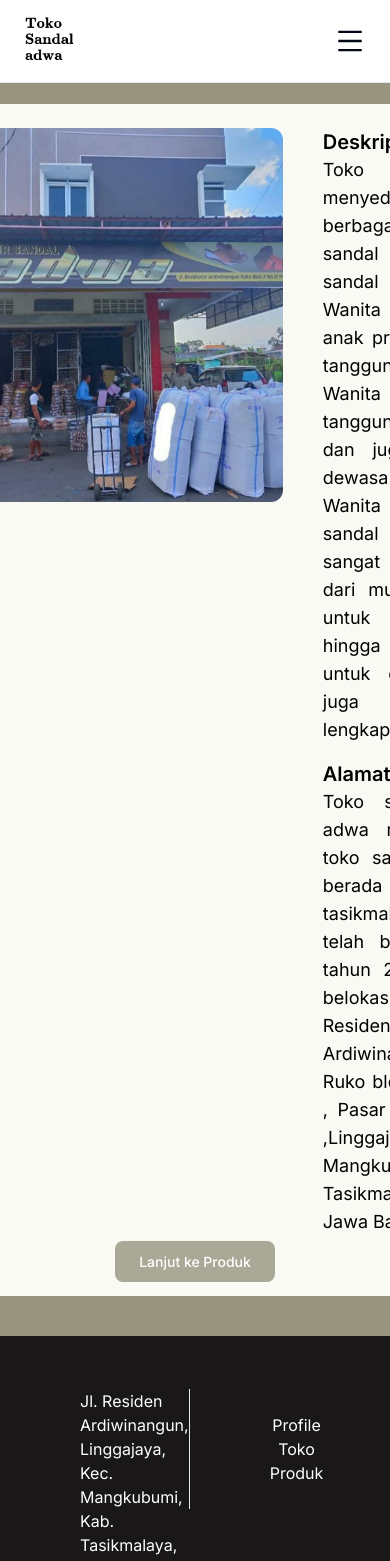
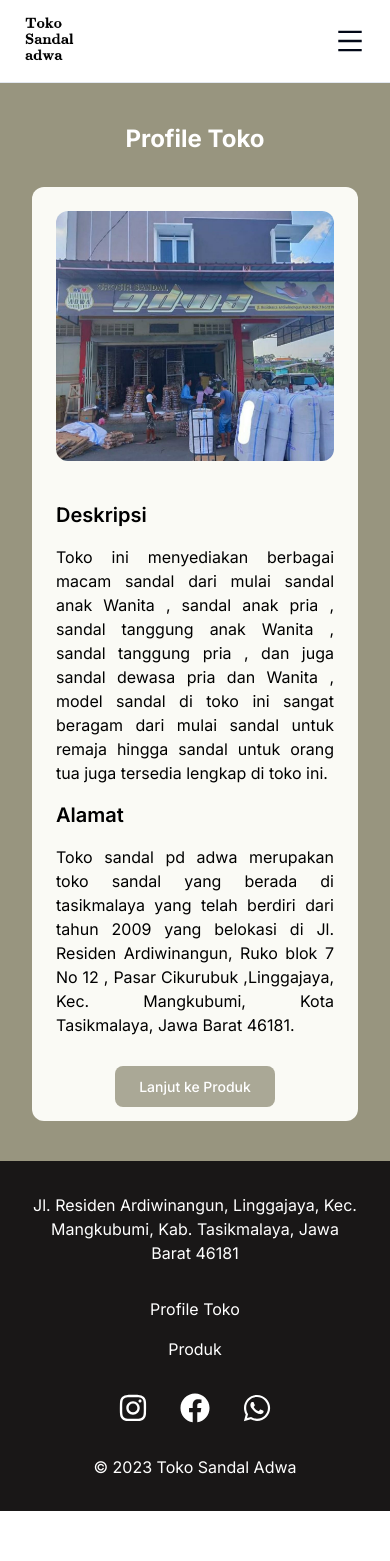
Before and after one commit to pandupan/toko-sendal-ajwa, a Next.js app: page /ProfileToko in a window 390 px wide. Shown: the top 1561 px of the page. After the commit the page ends 1511 px from the top, so only its background shows below. Built offline with nearby package versions, Linux system fonts and the light colour scheme.

Commit message:
[FIX] - Fix Responsive

```diff
--- a/app/ProfileToko/page.tsx
+++ b/app/ProfileToko/page.tsx
@@ -3,14 +3,14 @@ import React from "react";
 
 const page = () => {
   return (
-    <div className="flex py-10 px-20 justify-center items-center bg-[#98957f]">
+    <div className="flex py-10 md:px-20 justify-center items-center bg-[#98957f] mt-[83px] lg:mt-0">
       <div className="flex flex-col justify-center items-center gap-8">
         <h1 className="text-2xl font-bold text-white">Profile Toko</h1>
         <div className="container flex flex-col gap-4 justify-center items-center flex-wrap">
-          <div className="flex justify-center items-center flex-col bg-[#fafaf5] rounded-xl text-black p-6 text-center w-auto h-auto text-sm">
-           <div className="flex flex-row gap-10">
+          <div className="flex flex-col justify-center items-center bg-[#fafaf5] rounded-xl text-black p-6 text-center w-auto h-auto text-sm">
+            <div className="flex flex-col lg:flex-row gap-10">
               <div>
-            <div className="relative w-[375px] h-[374px]">
+                <div className="relative w-full h-[250px] md:w-[375px] md:h-[374px]">
                   <Image
                     src="/image/ilustrasitoko.png"
                     alt="ilustrasitoko"
@@ -18,36 +18,37 @@ const page = () => {
                     className="object-cover rounded-xl"
                   />
                 </div>
-
               </div>
               <div className="flex flex-col text-justify gap-4 ">
-            <div>
-              <h1 className="text-xl font-semibold">
-                Deskripsi
-              </h1>
-              <p className="text-lg">
+                <div className="space-y-4">
+                  <h1 className="text-xl font-semibold mt-0 lg:mt-12">Deskripsi</h1>
+                  <p className="text-base lg:text-lg">
                     Toko ini menyediakan berbagai macam sandal dari mulai sandal
-                anak Wanita , sandal anak pria , sandal tanggung anak Wanita ,
-                sandal tanggung pria , dan juga sandal dewasa pria dan Wanita ,
-                model sandal di toko ini sangat beragam dari mulai sandal untuk
-                remaja hingga sandal untuk orang tua juga tersedia
-                lengkap di toko ini.
+                    anak Wanita , sandal anak pria , sandal tanggung anak Wanita
+                    , sandal tanggung pria , dan juga sandal dewasa pria dan
+                    Wanita , model sandal di toko ini sangat beragam dari mulai
+                    sandal untuk remaja hingga sandal untuk orang tua juga
+                    tersedia lengkap di toko ini.
                   </p>
                 </div>
-              <div>
+                <div className="space-y-4">
                   <h1 className="text-xl font-semibold">Alamat</h1>
-              <p className="text-lg ">
+                  <p className="text-base lg:text-lg">
                     Toko sandal pd adwa merupakan toko sandal yang berada di
-                tasikmalaya yang telah berdiri dari tahun 2009 yang belokasi di
-                Jl. Residen Ardiwinangun, Ruko blok 7 No 12 , Pasar Cikurubuk
-                ,Linggajaya, Kec. Mangkubumi, Kota Tasikmalaya, Jawa Barat
-                46181.
+                    tasikmalaya yang telah berdiri dari tahun 2009 yang belokasi
+                    di Jl. Residen Ardiwinangun, Ruko blok 7 No 12 , Pasar
+                    Cikurubuk ,Linggajaya, Kec. Mangkubumi, Kota Tasikmalaya,
+                    Jawa Barat 46181.
                   </p>
                 </div>
               </div>
             </div>
-           <div className="mt-4">
-            <a href="/ListProduct" title="listproduct" className="bg-[#aaa896] px-6 py-3 font-medium rounded-lg text-white">
+            <div className="mt-10">
+              <a
+                href="/DaftarProduk"
+                title="listproduct"
+                className="bg-[#aaa896] px-6 py-3 font-medium rounded-lg text-white"
+              >
                 Lanjut ke Produk
               </a>
             </div>
--- a/components/layouts/Footer.tsx
+++ b/components/layouts/Footer.tsx
@@ -1,37 +1,33 @@
-import React from 'react'
+import React from "react";
 import { FaInstagram } from "react-icons/fa";
 import { FaFacebook } from "react-icons/fa";
 import { FaWhatsapp } from "react-icons/fa";
 
 const Footer = () => {
   return (
-    <div className='min-h-[250px] bg-[#191717] flex flex-col'>
-      <div className='flex flex-row my-auto text-white h-[120px] justify-between px-20'>
-        <div className=' my-auto'>
-        <h3 className='max-w-[500px] '>
-        Jl. Residen Ardiwinangun, Linggajaya, Kec. Mangkubumi,
-Kab. Tasikmalaya, Jawa Barat 46181
-        </h3>
-        </div>
-        <div className='flex flex-col items-center justify-center text-center px-20 border-x '>
-          <h3>
-            Profile Toko
-          </h3>
-          <h3>
-            Produk
+    <div className="min-h-[200px] w-full bg-[#191717] flex flex-col p-8 lg:p-0">
+      <div className="flex flex-col lg:flex-row lg:my-auto text-white h-full lg:h-[120px] justify-between lg:px-20 space-y-8 lg:space-y-0">
+        <div className=" lg:my-auto">
+          <h3 className=" w-full lg:max-w-[500px] text-center lg:text-left">
+            Jl. Residen Ardiwinangun, Linggajaya, Kec. Mangkubumi, Kab.
+            Tasikmalaya, Jawa Barat 46181
           </h3>
         </div>
-        <div className=' flex flex-row gap-8 ml-40 my-auto mx-auto'>
-        <FaInstagram size={30}/>
-        <FaFacebook size={30}/>
-        <FaWhatsapp size={30}/>
+        <div className="flex flex-col items-center justify-center text-center lg:px-20 lg:border-x gap-4 underline-offset-4">
+          <h3>Profile Toko</h3>
+          <h3>Produk</h3>
+        </div>
+        <div className=" flex flex-row justify-center items-center gap-8 lg:ml-40 lg:mt-auto mx-auto">
+          <FaInstagram size={30} />
+          <FaFacebook size={30} />
+          <FaWhatsapp size={30} />
         </div>
       </div>
-      <h3 className='text-white items-center justify-center text-center '>
-      © 2023 Toko Sandal Adwa
+      <h3 className="text-white items-center justify-center text-center mt-8 lg:mt-0 ">
+        © 2023 Toko Sandal Adwa
       </h3>
     </div>
-  )
-}
+  );
+};
 
-export default Footer
+export default Footer;
--- a/components/pages/LandingPage/Alasan.tsx
+++ b/components/pages/LandingPage/Alasan.tsx
@@ -2,19 +2,19 @@ import React from "react";
 
 const Alasan = () => {
   return (
-    <div className="flex py-10 px-20 justify-center items-center bg-[#98957f]">
+    <div className="flex w-full py-10 px-20 justify-center items-center bg-[#98957f]">
       <div className="flex flex-col justify-center items-center gap-8">
-        <h1 className="text-2xl text-white font-bold">Alasan membeli di toko kami</h1>
+        <h1 className="text-2xl text-white font-bold text-center">Alasan membeli di toko kami</h1>
         <div className="flex flex-row gap-4 justify-center items-center flex-wrap">
-          <div className="flex justify-center items-center flex-col bg-white rounded-xl text-black p-6 text-center gap-2 w-[340px] h-[120px] text-sm font-semibold">
+          <div className="flex justify-center items-center flex-col bg-white rounded-xl text-black p-6 text-center gap-2 w-full sm:w-[340px] h-[120px] text-sm font-semibold">
             <h1 className="text-xl font-bold">Harga Termurah & Terjangkau</h1>
             <p className="w-[180px]">Harga Pasti Paling Murah dan Terjangkau</p>
           </div>
-          <div className="flex justify-center items-center flex-col bg-white rounded-xl text-black p-6 text-center gap-2 w-[340px] h-[120px] text-sm font-semibold">
+          <div className="flex justify-center items-center flex-col bg-white rounded-xl text-black p-6 text-center gap-2 w-full sm:w-[340px] h-[120px] text-sm font-semibold">
             <h1 className="text-xl font-bold">Free Shipping</h1>
             <p className="w-[180px]">Gratis Ongkir Ke Seluruh Indoneisa</p>
           </div>
-          <div className="flex justify-center items-center flex-col bg-white rounded-xl text-black p-6 text-center gap-2 w-[340px] h-[120px] text-sm font-semibold">
+          <div className="flex justify-center items-center flex-col bg-white rounded-xl text-black p-6 text-center gap-2 w-full sm:w-[340px] h-[120px] text-sm font-semibold">
             <h1 className="text-xl font-bold">Service Diutamakan</h1>
             <p className="w-[180px]">Costumer Satisfaction Is Number One Priority</p>
           </div>
--- a/components/pages/LandingPage/HeroSection.tsx
+++ b/components/pages/LandingPage/HeroSection.tsx
@@ -1,34 +1,38 @@
-import { kaisei } from '@/lib/fonts/font'
-import Image from 'next/image'
-import React from 'react'
+import { kaisei } from "@/lib/fonts/font";
+import Image from "next/image";
+import React from "react";
 
 const HeroSection = () => {
   return (
-    <div className='h-[501px] w-full bg-[#ccc8aa] flex overflow-hidden'>
-      <div className='relative flex flex-row justify-between '>
-        <div className='flex flex-row flex-wrap sm:px-20 xl:px-40 my-auto z-20'>
-          <div className=''>
-          <h1 className='text-bold text-white text-7xl font-black'>
-            <span className={kaisei.className}>Bukan Sekedar Sandal Biasa</span>
+    <div className="mt-[83px] lg:mt-0 h-[501px] w-full bg-[#ccc8aa] flex overflow-hidden">
+      <div className="relative flex flex-col sm:flex-row justify-between ">
+        <div className="flex flex-row flex-wrap sm:px-20 xl:px-40 my-auto p-4 sm:p-0">
+          <div className="space-y-10">
+            <h1 className="text-bold text-white text-4xl sm:text-5xl lg:text-7xl font-black">
+              <span className={kaisei.className}>
+                Bukan Sekedar Sandal Biasa
+              </span>
             </h1>
-          <h2 className='text-semibold text-lg font-black text-white'>
-            <span className={kaisei.className}>Sandal berkualitas dengan harga terjangkau</span>
+            <h2 className="text-semibold text-lg font-black text-white">
+              <span className={kaisei.className}>
+                Sandal berkualitas dengan harga terjangkau
+              </span>
             </h2>
-
           </div>
         </div>
-        <div className='overflow-hidden relative h-[600px] -ml-40'>
-        <div className='w-[853px] h-[599px]'>
+        <div className="overflow-hidden relative h-[600px] sm:-ml-40">
+          <div className="w-[200px] h-[180px] sm:w-[853px] sm:h-[599px]">
             <Image
               src="/image/Swallow.png"
-          alt='swallow'
+              alt="swallow"
               fill={true}
-          className='object-cover'/>
+              className="object-cover"
+            />
           </div>
         </div>
       </div>
     </div>
-  )
-}
+  );
+};
 
-export default HeroSection
+export default HeroSection;
--- a/components/pages/LandingPage/Terlaris.tsx
+++ b/components/pages/LandingPage/Terlaris.tsx
@@ -7,7 +7,7 @@ import { produk } from "@/lib/store/products";
 
 const Terlaris = () => {
   return (
-    <div className="flex py-10 px-20 justify-center items-center bg-[#98957f]">
+    <div className="flex py-10 px-4 justify-center items-center bg-[#98957f]">
       <div className="flex flex-col justify-center items-center gap-8">
         <h1 className="text-2xl text-white font-bold">Produk Terlaris Kami</h1>
         <div className="flex w-full flex-wrap flex-row gap-10 justify-center items-center">
@@ -35,7 +35,7 @@ const Terlaris = () => {
                 </Link>
               </div>
             ))}
-          </div>a
+          </div>
       </div>
     </div>
   );
```
Also changed, not shown: app/page.tsx (+13 -13 lines). Lines whose indentation alone changed are shown as unchanged.
